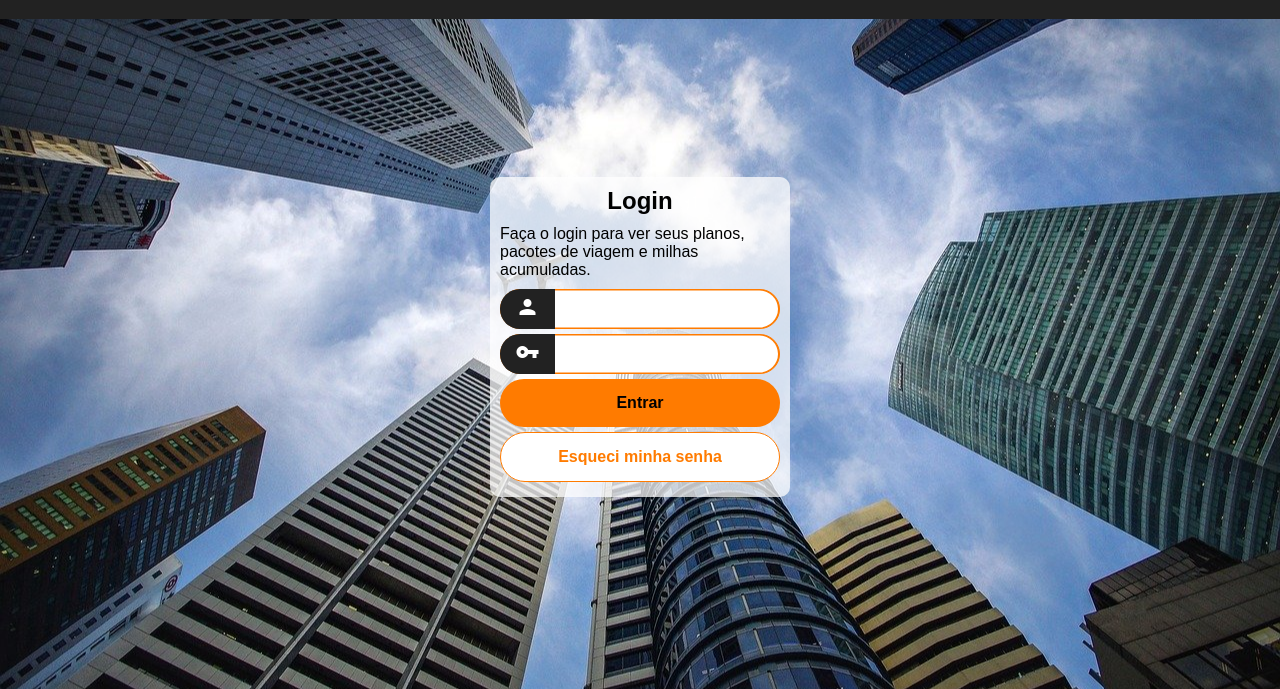
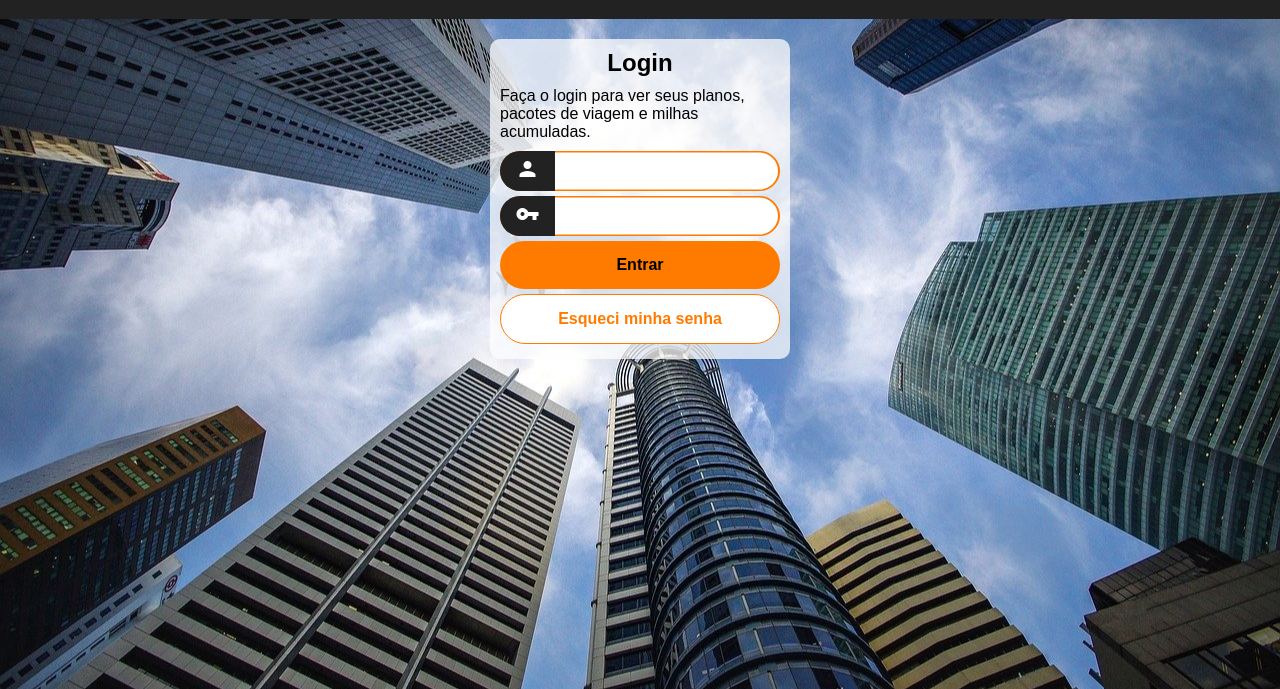
Before and after one commit to andre-f-alves/projeto-dev, a plain HTML site: page site-login/index.html in a window 1280 px wide. Shown: the part 111-800 px from the top of the page. Drawn offline with Linux system fonts and the light colour scheme.

Commit message:
Alterações no projeto

```diff
--- a/site-login/styles/estilo.css
+++ b/site-login/styles/estilo.css
@@ -35,15 +35,14 @@ header > p {
 }
 
 main {
-    position: absolute;
-    top: 50%;
     left: 50%;
     background-color: rgba(255, 255, 255, 0.733);
     height: 320px;
     width: 300px;
     padding: 10px;
     border-radius: 10px;
-    transform: translate(-50%, -35%);
+    margin: auto;
+    margin-top: 20px;
 }
 
 #formulario > h2 {
```
